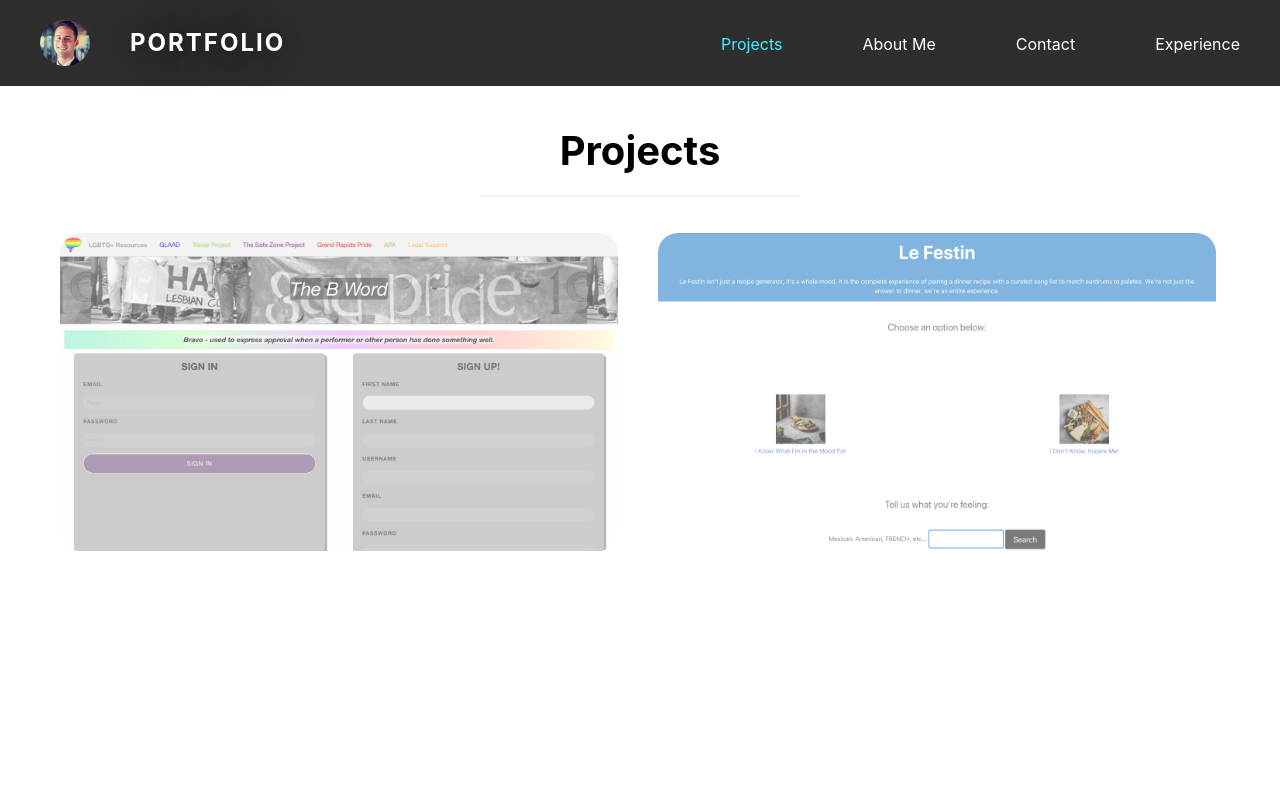
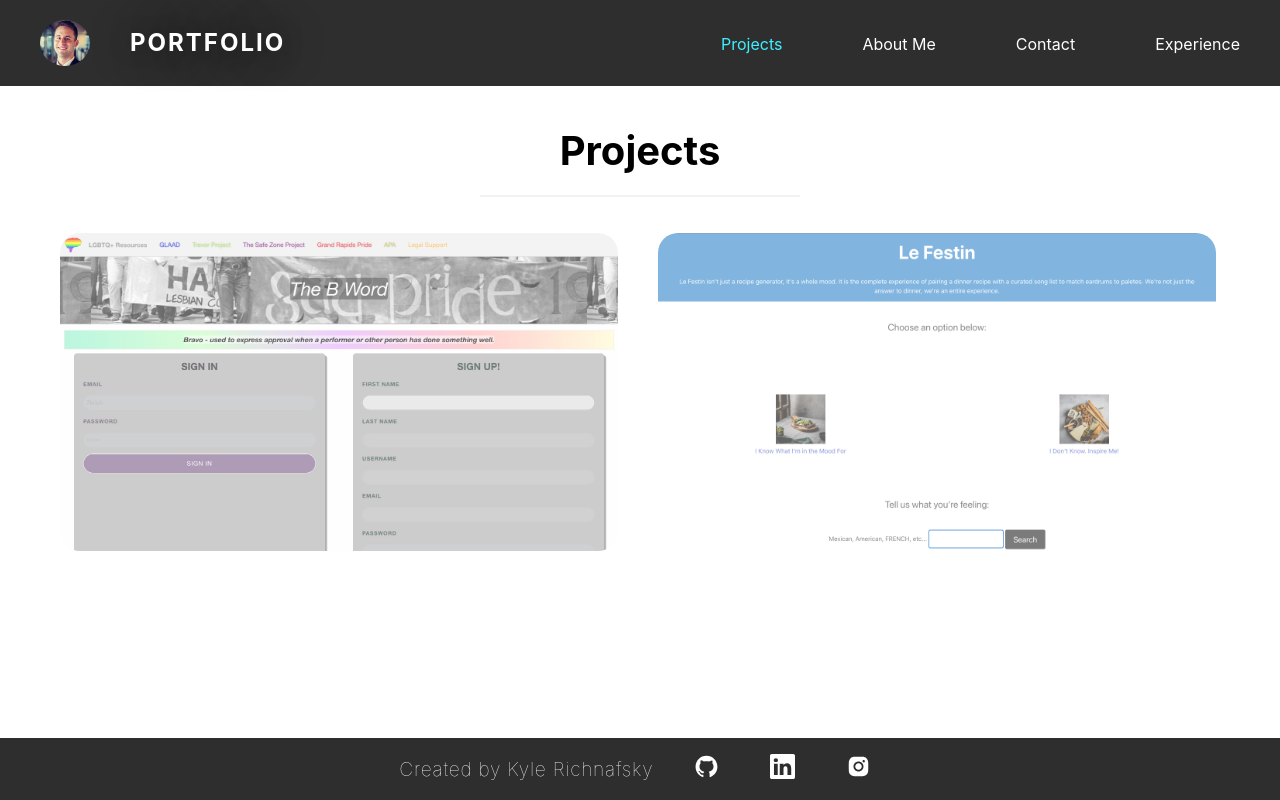
Before and after one commit to 7krich/portfolio, a React (Create React App) app: page / in a window 1280 px wide. Built offline with nearby package versions, Linux system fonts and the light colour scheme.

Commit message:
added footer & styles

```diff
--- a/src/components/Footer/index.js
+++ b/src/components/Footer/index.js
@@ -1,10 +1,34 @@
 import React from 'react';
+import { AiFillGithub, AiFillInstagram } from 'react-icons/ai';
+import { BsLinkedin } from 'react-icons/bs';
 
 
 function Footer () {
-    // return (
+    return (
+        <footer>
+            <div className="footer-container">
+                <p>Created by Kyle Richnafsky</p>
 
-    // )
+                <div className="link-div">
+                    <a href="https://github.com/7krich">
+                        <AiFillGithub></AiFillGithub>
+                    </a>
+                </div>
+
+                <div className="link-div">
+                    <a href="https://www.linkedin.com/in/kyle-richnafsky-793715122/">
+                        <BsLinkedin></BsLinkedin>
+                    </a>
+                </div>
+
+                <div className="link-div">
+                    <a href="https://www.instagram.com/k_rich4/?hl=en">
+                        <AiFillInstagram></AiFillInstagram>
+                    </a>
+                </div>
+            </div>
+        </footer>
+    )
 }
 
 export default Footer;
--- a/src/index.css
+++ b/src/index.css
@@ -305,6 +305,39 @@ h1 {
   text-align: center;
 }
 
+/* footer styles */
+footer {
+  background-color:var(--secondary);
+  position: fixed;
+  bottom: 0;
+  left: 0;
+  width: 100%;
+  text-align: center;
+  display: flex;
+}
+
+footer p {
+  color: white;
+  font-weight: lighter;
+  font-size: 1.5vw;
+  letter-spacing: .75px;
+}
+
+.link-div svg{
+  font-size: 25px;
+  color: white;
+  flex-direction: column;
+  padding: 10px;
+}
+
+.footer-container {
+  display: flex;
+  width: 40%;
+  margin: auto;
+  align-items: center;
+  justify-content: space-around;
+}
+
 
 /* MEDIA QUERY FOR SMALLER DESKTOP SCREENS & SMALLER */
 @media screen and (max-width: 980px) {
@@ -413,6 +446,10 @@ nav {
   #contact-form {
     padding-top: 15%;
   }
+
+  .footer-container {
+    width: 50%;
+  }
 }
 
 /* MEADIA QUERY FOR MOBILE PHONES AND SMALLER */
@@ -452,7 +489,16 @@ nav {
     max-width: 80%;
   }
 
+  footer {
+    position:relative;
+  }
+
   footer p{
-      font-size: 3vw;
+      font-size: 2vw;
   }
+
+  .footer-container {
+    width: 60%;
+  }
+
 }
```
